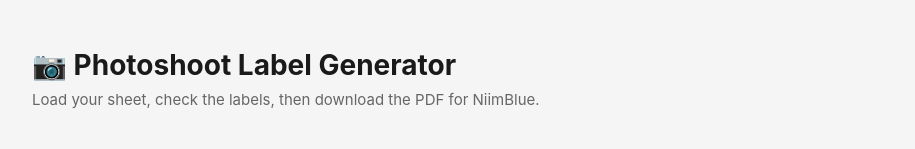
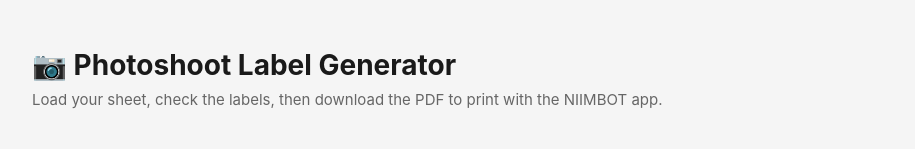
Before and after one commit to itmachino/label-generator, a plain HTML site: page index.html in a window 1280 px wide. Shown: the top 149 px of the page, without its empty margins (182-1097 px from the left). Drawn offline with nearby package versions, Linux system fonts and the light colour scheme.

Commit message:
Say "NIIMBOT app" instead of NiimBlue in the subtitle
Co-Authored-By: Claude Sonnet 5 <noreply@anthropic.com>

```diff
--- a/index.html
+++ b/index.html
@@ -147,7 +147,7 @@
 <body>
 <div class="container">
   <h1><span aria-hidden="true">&#128247;</span> Photoshoot Label Generator</h1>
-  <p class="subtitle">Load your sheet, check the labels, then download the PDF for NiimBlue.</p>
+  <p class="subtitle">Load your sheet, check the labels, then download the PDF to print with the NIIMBOT app.</p>
 
   <!-- Step 1: Load data -->
   <div class="step" id="stepData">
```
